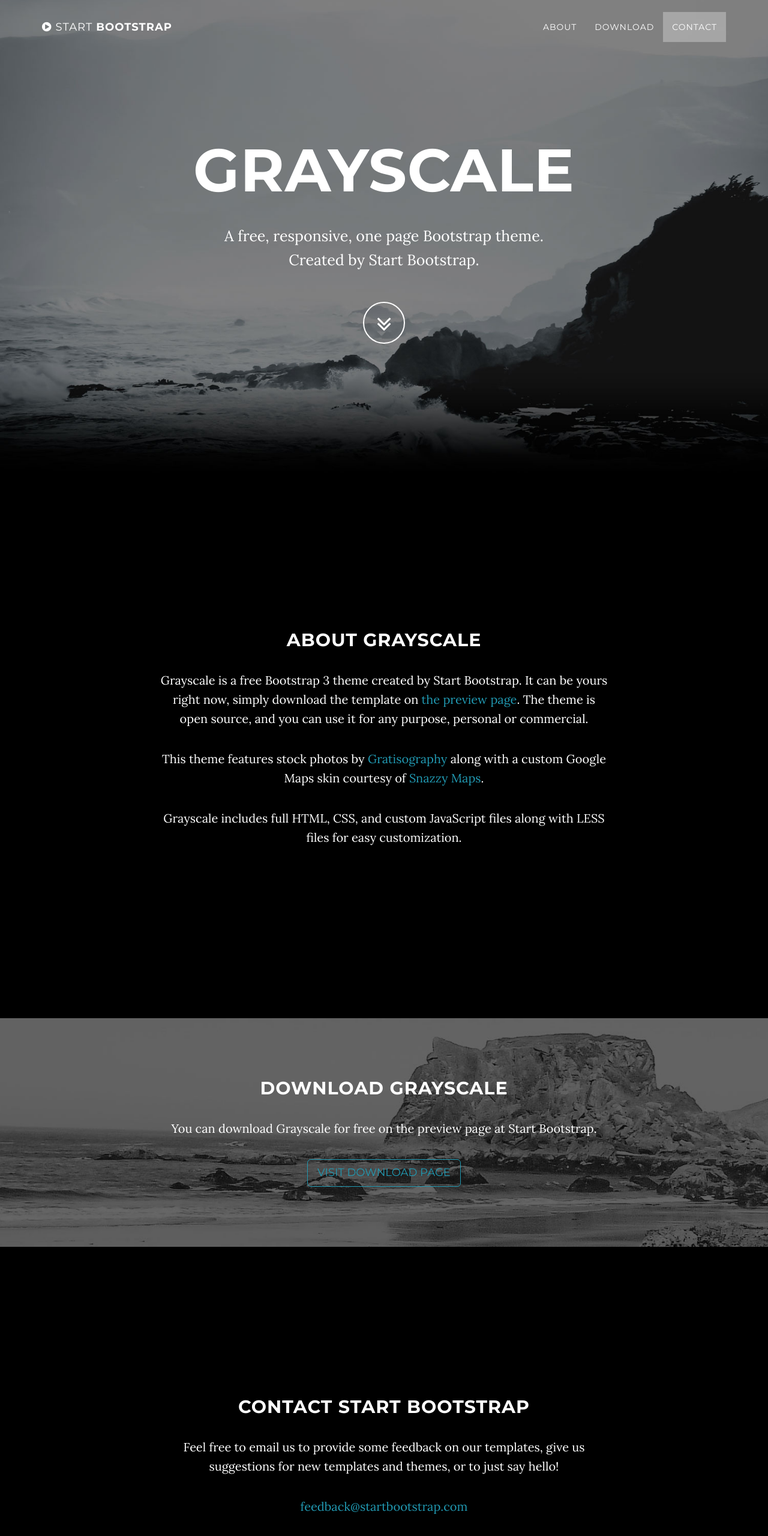
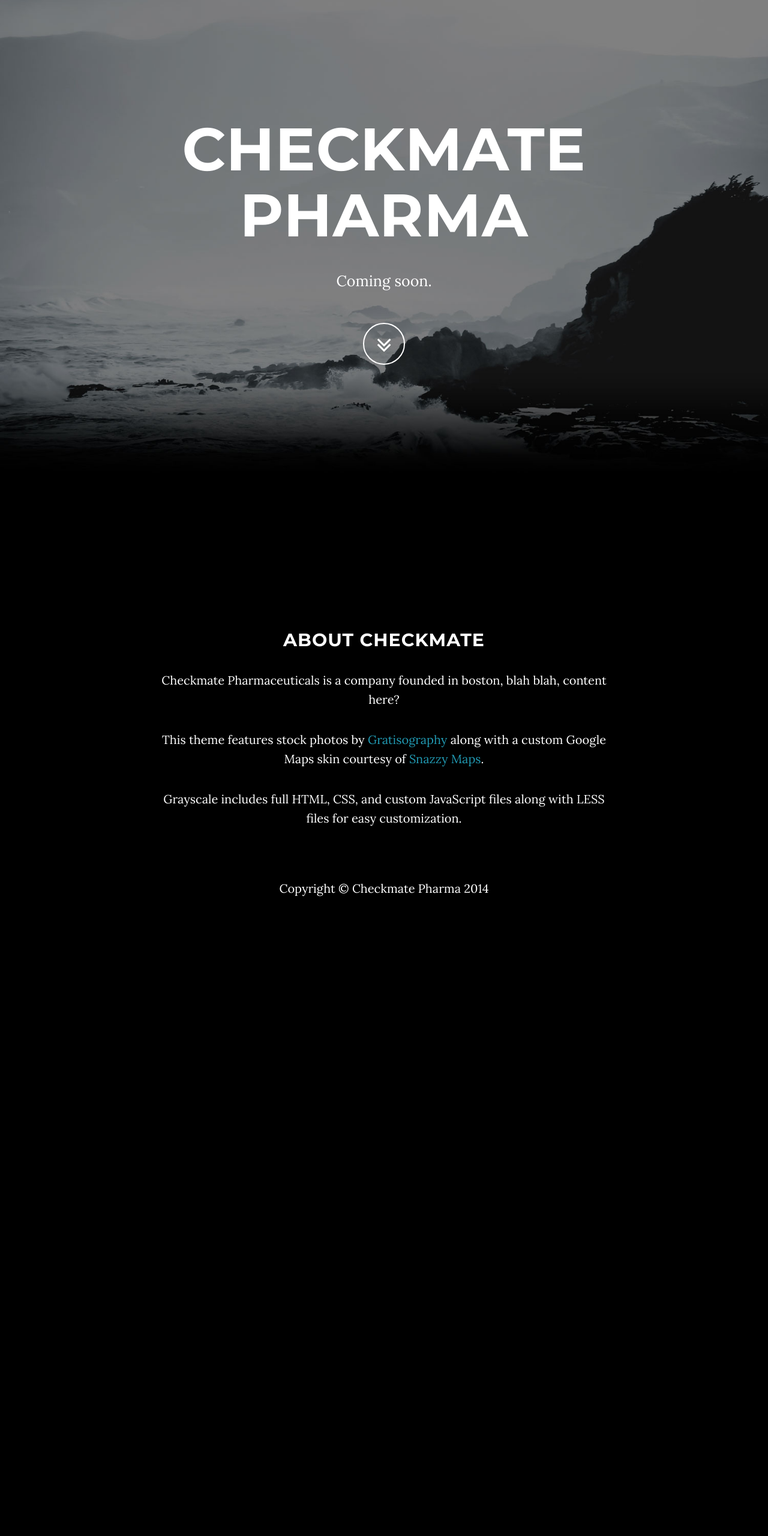
Before and after one commit to peterkrieg/checkmate, a plain HTML site: page index.html in a window 1280 px wide. Shown: the top 2560 px of the page at 60% size. After the commit the page ends 1547 px from the top, so only its background shows below. Drawn offline with Linux system fonts and the light colour scheme; some packages are replaced by stand-ins of ours.

Commit message:
changed simple content of index.html

```diff
--- a/index.html
+++ b/index.html
@@ -9,7 +9,7 @@
     <meta name="description" content="">
     <meta name="author" content="">
 
-    <title>Grayscale - Start Bootstrap Theme</title>
+    <title>Checkmate Pharmaceuticals</title>
 
     <!-- Bootstrap Core CSS -->
     <link href="css/bootstrap.min.css" rel="stylesheet">
@@ -33,40 +33,6 @@
 
 <body id="page-top" data-spy="scroll" data-target=".navbar-fixed-top">
 
-    <!-- Navigation -->
-    <nav class="navbar navbar-custom navbar-fixed-top" role="navigation">
-        <div class="container">
-            <div class="navbar-header">
-                <button type="button" class="navbar-toggle" data-toggle="collapse" data-target=".navbar-main-collapse">
-                    <i class="fa fa-bars"></i>
-                </button>
-                <a class="navbar-brand page-scroll" href="#page-top">
-                    <i class="fa fa-play-circle"></i>  <span class="light">Start</span> Bootstrap
-                </a>
-            </div>
-
-            <!-- Collect the nav links, forms, and other content for toggling -->
-            <div class="collapse navbar-collapse navbar-right navbar-main-collapse">
-                <ul class="nav navbar-nav">
-                    <!-- Hidden li included to remove active class from about link when scrolled up past about section -->
-                    <li class="hidden">
-                        <a href="#page-top"></a>
-                    </li>
-                    <li>
-                        <a class="page-scroll" href="#about">About</a>
-                    </li>
-                    <li>
-                        <a class="page-scroll" href="#download">Download</a>
-                    </li>
-                    <li>
-                        <a class="page-scroll" href="#contact">Contact</a>
-                    </li>
-                </ul>
-            </div>
-            <!-- /.navbar-collapse -->
-        </div>
-        <!-- /.container -->
-    </nav>
 
     <!-- Intro Header -->
     <header class="intro">
@@ -74,8 +40,8 @@
             <div class="container">
                 <div class="row">
                     <div class="col-md-8 col-md-offset-2">
-                        <h1 class="brand-heading">Grayscale</h1>
-                        <p class="intro-text">A free, responsive, one page Bootstrap theme.<br>Created by Start Bootstrap.</p>
+                        <h1 class="brand-heading">Checkmate Pharma</h1>
+                        <p class="intro-text">Coming soon.</p>
                         <a href="#about" class="btn btn-circle page-scroll">
                             <i class="fa fa-angle-double-down animated"></i>
                         </a>
@@ -89,57 +55,24 @@
     <section id="about" class="container content-section text-center">
         <div class="row">
             <div class="col-lg-8 col-lg-offset-2">
-                <h2>About Grayscale</h2>
-                <p>Grayscale is a free Bootstrap 3 theme created by Start Bootstrap. It can be yours right now, simply download the template on <a href="http://startbootstrap.com/template-overviews/grayscale/">the preview page</a>. The theme is open source, and you can use it for any purpose, personal or commercial.</p>
+                <h2>About Checkmate </h2>
+                <p>Checkmate Pharmaceuticals is a company founded in boston, blah blah, content here?</p>
                 <p>This theme features stock photos by <a href="http://gratisography.com/">Gratisography</a> along with a custom Google Maps skin courtesy of <a href="http://snazzymaps.com/">Snazzy Maps</a>.</p>
                 <p>Grayscale includes full HTML, CSS, and custom JavaScript files along with LESS files for easy customization.</p>
             </div>
         </div>
     </section>
 
-    <!-- Download Section -->
-    <section id="download" class="content-section text-center">
-        <div class="download-section">
-            <div class="container">
-                <div class="col-lg-8 col-lg-offset-2">
-                    <h2>Download Grayscale</h2>
-                    <p>You can download Grayscale for free on the preview page at Start Bootstrap.</p>
-                    <a href="http://startbootstrap.com/template-overviews/grayscale/" class="btn btn-default btn-lg">Visit Download Page</a>
-                </div>
-            </div>
-        </div>
-    </section>
 
-    <!-- Contact Section -->
-    <section id="contact" class="container content-section text-center">
-        <div class="row">
-            <div class="col-lg-8 col-lg-offset-2">
-                <h2>Contact Start Bootstrap</h2>
-                <p>Feel free to email us to provide some feedback on our templates, give us suggestions for new templates and themes, or to just say hello!</p>
-                <p><a href="mailto:feedback@startbootstrap.com">feedback@startbootstrap.com</a>
-                </p>
-                <ul class="list-inline banner-social-buttons">
-                    <li>
-                        <a href="https://twitter.com/SBootstrap" class="btn btn-default btn-lg"><i class="fa fa-twitter fa-fw"></i> <span class="network-name">Twitter</span></a>
-                    </li>
-                    <li>
-                        <a href="https://github.com/IronSummitMedia/startbootstrap" class="btn btn-default btn-lg"><i class="fa fa-github fa-fw"></i> <span class="network-name">Github</span></a>
-                    </li>
-                    <li>
-                        <a href="https://plus.google.com/+Startbootstrap/posts" class="btn btn-default btn-lg"><i class="fa fa-google-plus fa-fw"></i> <span class="network-name">Google+</span></a>
-                    </li>
-                </ul>
-            </div>
-        </div>
-    </section>
 
-    <!-- Map Section -->
-    <div id="map"></div>
+
+
+
 
     <!-- Footer -->
     <footer>
         <div class="container text-center">
-            <p>Copyright &copy; Your Website 2014</p>
+            <p>Copyright &copy; Checkmate Pharma 2014</p>
         </div>
     </footer>
 
```
